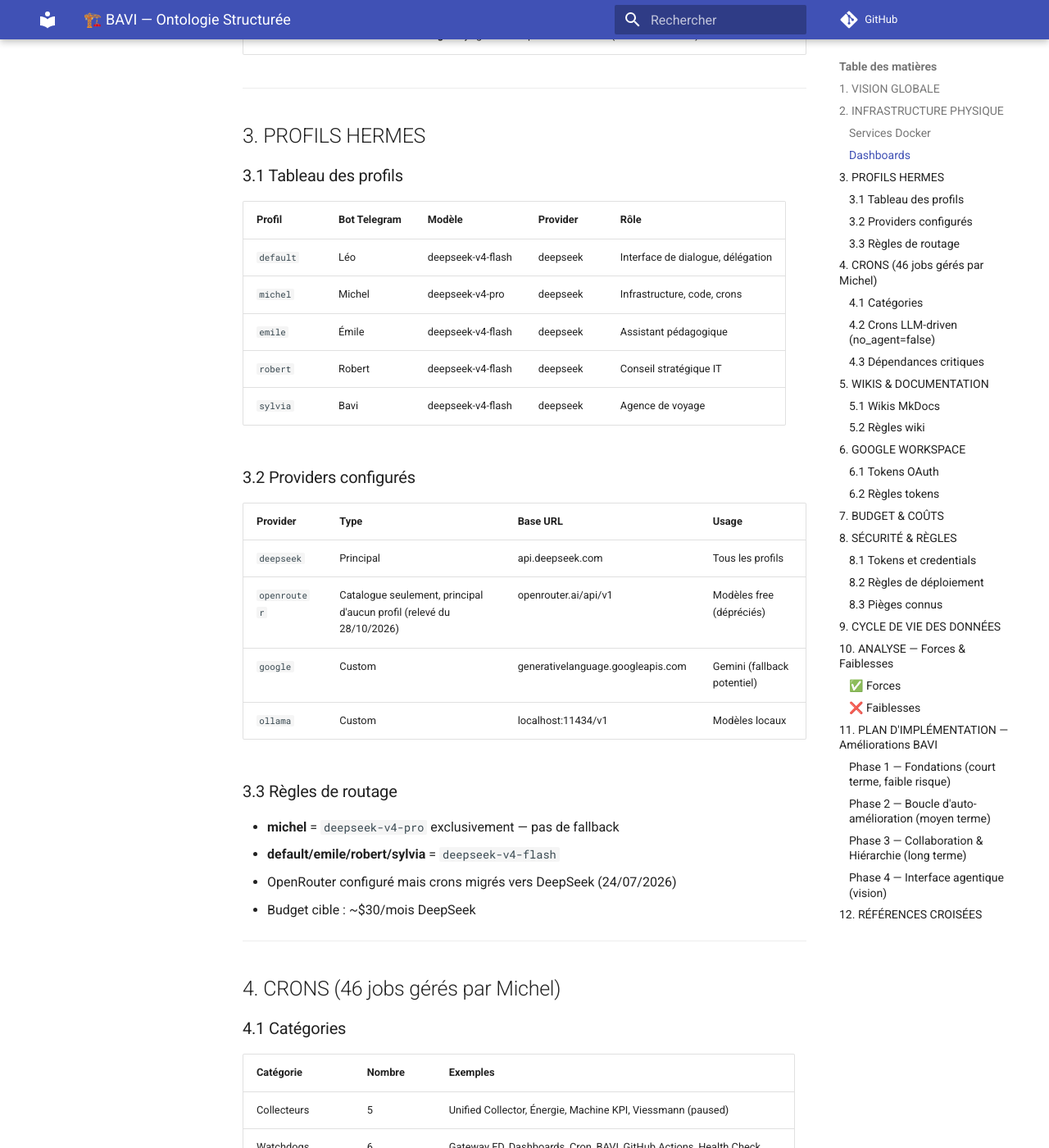
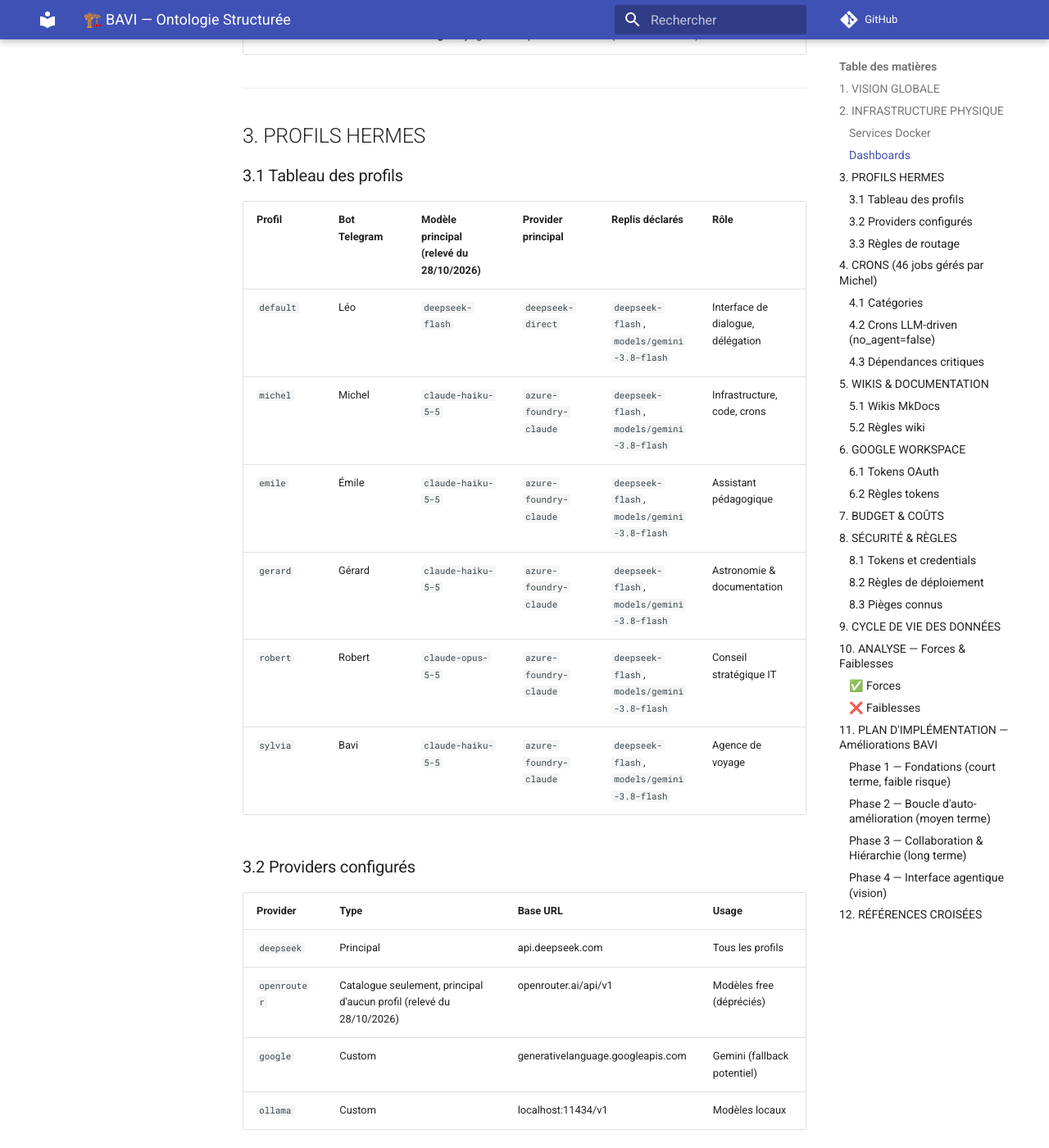
Before and after one commit to christophedanhier-hash/hermes-wiki, an MkDocs documentation site: the page built from docs/BAVI_ONTOLOGY.md, in a window 1280 px wide and 1400 px high, scrolled down 1767 px. Shown: the whole window at 82% size. Built offline with MkDocs 1.6.1 and Material for MkDocs 9.7.7, drawn with Linux system fonts in a browser that asks for light colours; comment, search, counter and statistics services are not loaded; some of the changed text lies outside the part shown.

Commit message:
docs(audit): reecritures de fond niveau 3A du 28/10/2026 — providers, profils et chemins vestiges

```diff
--- a/docs/BAVI_ONTOLOGY.md
+++ b/docs/BAVI_ONTOLOGY.md
@@ -58,13 +58,14 @@
 
 ### 3.1 Tableau des profils
 
-| Profil | Bot Telegram | Modèle | Provider | Rôle |
-|--------|-------------|--------|----------|------|
-| `default` | Léo | deepseek-v4-flash | deepseek | Interface de dialogue, délégation |
-| `michel` | Michel | deepseek-v4-pro | deepseek | Infrastructure, code, crons |
-| `emile` | Émile | deepseek-v4-flash | deepseek | Assistant pédagogique |
-| `robert` | Robert | deepseek-v4-flash | deepseek | Conseil stratégique IT |
-| `sylvia` | Bavi | deepseek-v4-flash | deepseek | Agence de voyage |
+| Profil | Bot Telegram | Modèle principal (relevé du 28/10/2026) | Provider principal | Replis déclarés | Rôle |
+|--------|-------------|-----------------------------------------|--------------------|-----------------|------|
+| `default` | Léo | `deepseek-flash` | `deepseek-direct` | `deepseek-flash`, `models/gemini-3.8-flash` | Interface de dialogue, délégation |
+| `michel` | Michel | `claude-haiku-5-5` | `azure-foundry-claude` | `deepseek-flash`, `models/gemini-3.8-flash` | Infrastructure, code, crons |
+| `emile` | Émile | `claude-haiku-5-5` | `azure-foundry-claude` | `deepseek-flash`, `models/gemini-3.8-flash` | Assistant pédagogique |
+| `gerard` | Gérard | `claude-haiku-5-5` | `azure-foundry-claude` | `deepseek-flash`, `models/gemini-3.8-flash` | Astronomie & documentation |
+| `robert` | Robert | `claude-opus-5-5` | `azure-foundry-claude` | `deepseek-flash`, `models/gemini-3.8-flash` | Conseil stratégique IT |
+| `sylvia` | Bavi | `claude-haiku-5-5` | `azure-foundry-claude` | `deepseek-flash`, `models/gemini-3.8-flash` | Agence de voyage |
 
 ### 3.2 Providers configurés
 
@@ -77,9 +78,10 @@
 
 ### 3.3 Règles de routage
 
-- **michel** = `deepseek-v4-pro` exclusivement — pas de fallback
-- **default/emile/robert/sylvia** = `deepseek-v4-flash`
-- OpenRouter configuré mais crons migrés vers DeepSeek (24/07/2026)
+- **michel / emile / gerard / sylvia** = `claude-haiku-5-5` via `azure-foundry-claude` (replis : `deepseek-flash` via `deepseek-direct`, `models/gemini-3.8-flash` via `google` — relevé du 28/10/2026)
+- **robert** = `claude-opus-5-5` via `azure-foundry-claude` (mêmes replis — relevé du 28/10/2026)
+- **default** = `deepseek-flash` via `deepseek-direct` (replis : `deepseek-flash`, `models/gemini-3.8-flash` — relevé du 28/10/2026)
+- **OpenRouter** = catalogue seulement, fournisseur principal d'aucun profil (relevé du 28/10/2026)
 - Budget cible : ~$30/mois DeepSeek
 
 ---
```
Also changed, not shown: docs/hermes/architecture.md (+1 -1 lines), docs/hermes/configuration/providers.md (+3 -3 lines), docs/hermes/utilisation/backup-recovery.md (+1 -1 lines).
